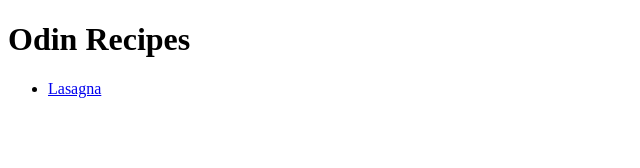
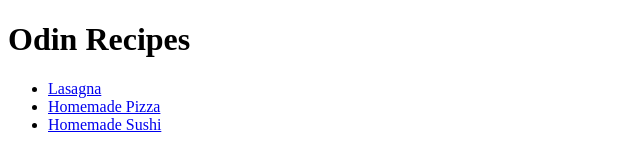
Before and after one commit to CaveManofTheFuture/odin-recipes, a plain HTML site: page index.html in a window 1280 px wide. Shown: the whole page, without its empty margins (0-640 px from the left). Drawn offline with Linux system fonts and the light colour scheme.

Commit message:
Add more recipes in index.html & more recipes in /recipes

```diff
--- a/index.html
+++ b/index.html
@@ -11,6 +11,8 @@
   <h1>Odin Recipes</h1>
   <ul>
    <li><a href="./recipes/lasagna.html">Lasagna</a></li>
+   <li><a href="./recipes/hmpizza.html">Homemade Pizza</a></li>
+   <li><a href="./recipes/hmsushi.html">Homemade Sushi</a></li>
   </ul>
  <body>
 
```
Also changed, not shown: recipes/hmpizza.html (added), recipes/hmsushi.html (added).
